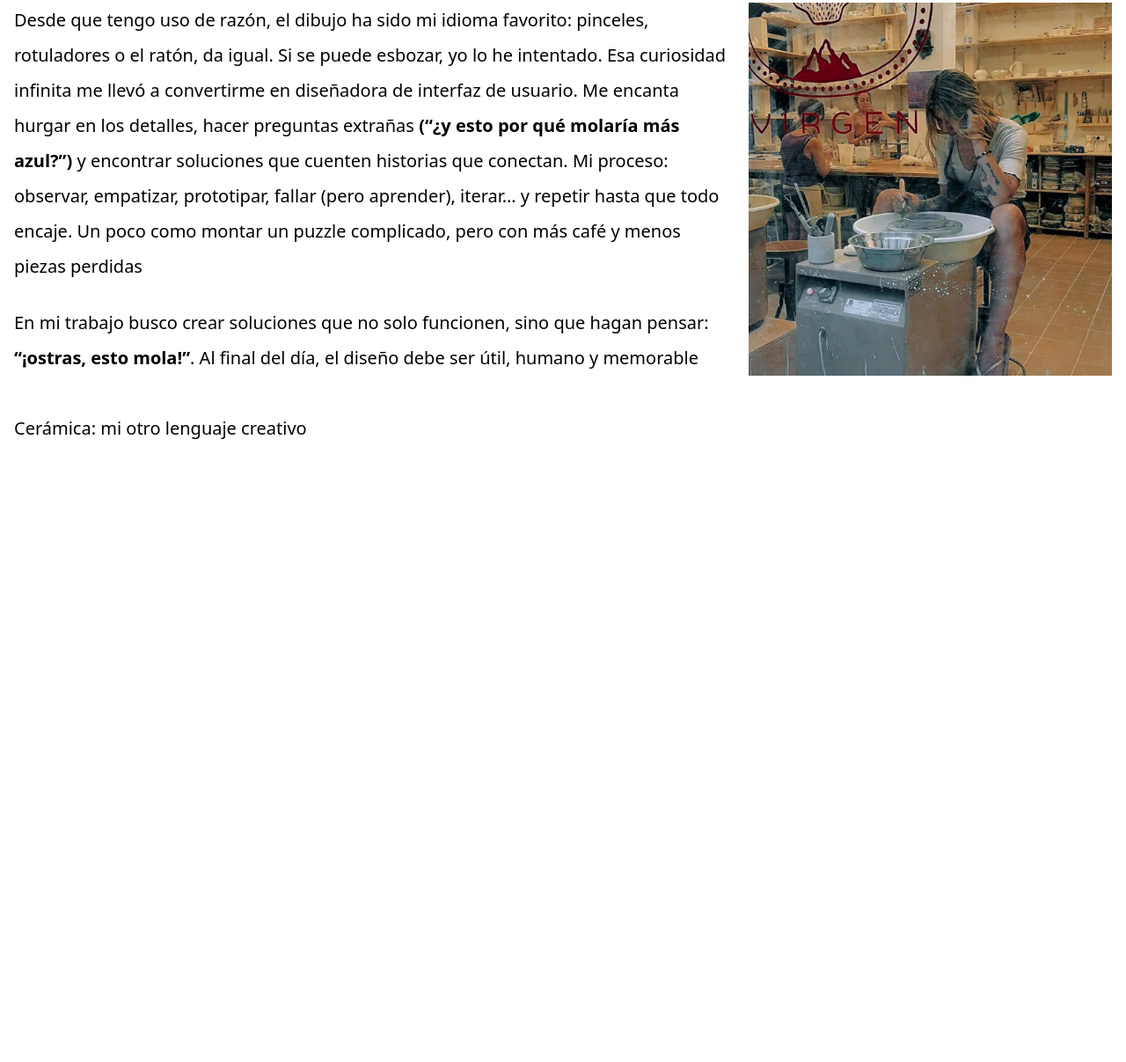
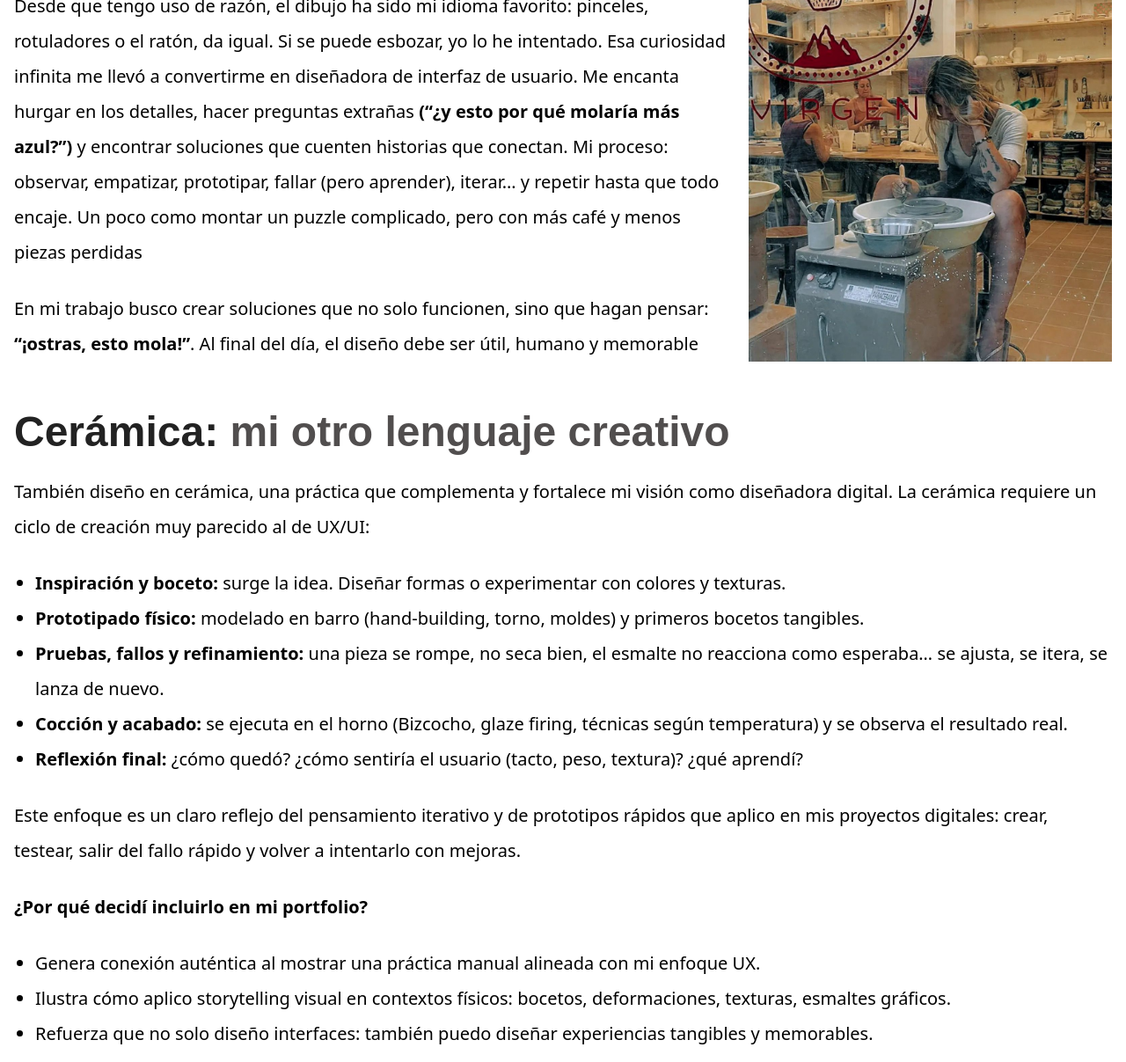
Before and after one commit to dawalberto/dalia-portfolio, an Astro site: page /about in a window 1280 px wide. Shown: the part 313-1520 px from the top of the page at 88% size. Before the commit the page ends 820 px from the top, so only its background shows below. Built offline with nearby package versions, Linux system fonts and the light colour scheme; Astro itself is replaced by a stand-in of ours; a web font is replaced by a local one.

Commit message:
feat: second section about page

```diff
--- a/src/layouts/Layout.astro
+++ b/src/layouts/Layout.astro
@@ -19,7 +19,7 @@ import "../styles/global.css"
     <main class="max-w-7xl mx-auto">
       <DesktopNav />
       <MobileNav />
-      <div class="inline-block mt-20 sm:mt-12 w-full px-4 2xl:px-0">
+      <div class="inline-block mt-20 sm:mt-12 w-full px-4 2xl:px-0 mb-12">
         <slot />
       </div>
     </main>
--- a/src/layouts/Project.astro
+++ b/src/layouts/Project.astro
@@ -21,12 +21,12 @@ const { title, titleIcon, rol, duration, typeOfProject, tools, link, navItems }
 
 <Layout>
   <article>
-    <header class="flex flex-col font-roboto text-4xl">
+    <header class="flex flex-col font-roboto text-4xl mt-16">
       <h1
         transition:animate={slide({
           duration: 500,
         })}
-        class="flex gap-4 4k:-ml-12 items-center mt-16 pb-6 font-bold"
+        class="flex gap-4 4k:-ml-12 items-center pb-6 font-bold"
       >
         <span><Icon icon={titleIcon} /></span>
         <span>{title}</span>
--- a/src/pages/about.astro
+++ b/src/pages/about.astro
@@ -1,6 +1,9 @@
 ---
 import Icon from "@/components/Icon.astro"
 import daliaCVPdf from "@assets/docs/dalia-cv.pdf"
+import aboutCeramic1Image from "@assets/images/about-ceramic-1.jpeg"
+import aboutCeramic2Image from "@assets/images/about-ceramic-2.jpeg"
+import ceramicAnimationImage from "@assets/images/ceramic-vertical.webp"
 import daliaCeramicsImage from "@assets/images/dalia-ceramics.jpeg"
 import Layout from "@layouts/Layout.astro"
 const buttonDownloadCvClass =
@@ -8,12 +11,14 @@ const buttonDownloadCvClass =
 ---
 
 <Layout>
-  <article class="relative sm:mt-24 font-sans font-normal leading-10 text-xl text-pretty">
+  <article
+    class="relative sm:mt-16 font-sans font-normal leading-10 text-lg sm:text-xl text-pretty"
+  >
     <a
       href={daliaCVPdf}
       download="dalia-cv.pdf"
       class:list={[
-        "sm:hidden fixed bottom-10 right-10 h-fit z-10 flex items-center gap-2",
+        "sm:hidden fixed bottom-4 right-4 h-fit z-10 flex items-center gap-2",
         buttonDownloadCvClass,
         "text-sm rounded-full",
       ]}
@@ -22,14 +27,14 @@ const buttonDownloadCvClass =
       <Icon icon="download-simple" size="16px" />
     </a>
     <section>
-      <div class="flex flex-col gap-10">
+      <div class="flex flex-col gap-14">
         <a
           href={daliaCVPdf}
           download="dalia-cv.pdf"
           class:list={[
             "self-end hidden sm:block",
             buttonDownloadCvClass,
-            "transform transition duration-200 hover:shadow-2xl hover:scale-105 active:shadow-none active:scale-100",
+            "transform transition duration-200 hover:shadow-2xl hover:scale-105 hover:rotate-3 active:shadow-none active:scale-100 active:rotate-0",
           ]}
         >
           Descargar CV
@@ -63,8 +68,80 @@ const buttonDownloadCvClass =
             </div>
           </div>
         </div>
-        <div>Cerámica: mi otro lenguaje creativo</div>
+        <div class="flex flex-col gap-6">
+          <h1 class="text-3xl sm:text-5xl font-bold font-playfair text-main-0">
+            <span>Cerámica:</span>
+            <span class="text-main-17">mi otro lenguaje creativo</span>
+          </h1>
+          <p>
+            También diseño en cerámica, una práctica que complementa y fortalece mi visión como
+            diseñadora digital. La cerámica requiere un ciclo de creación muy parecido al de UX/UI:
+          </p>
+          <ul class="list-disc list-outside ml-6">
+            <li>
+              <strong>Inspiración y boceto:</strong> surge la idea. Diseñar formas o experimentar con
+              colores y texturas.
+            </li>
+            <li>
+              <strong>Prototipado físico:</strong> modelado en barro (hand‑building, torno, moldes) y
+              primeros bocetos tangibles.
+            </li>
+            <li>
+              <strong>Pruebas, fallos y refinamiento:</strong> una pieza se rompe, no seca bien, el esmalte
+              no reacciona como esperaba… se ajusta, se itera, se lanza de nuevo.
+            </li>
+            <li>
+              <strong>Cocción y acabado:</strong> se ejecuta en el horno (Bizcocho, glaze firing, técnicas
+              según temperatura) y se observa el resultado real.
+            </li>
+            <li>
+              <strong>Reflexión final:</strong> ¿cómo quedó? ¿cómo sentiría el usuario (tacto, peso,
+              textura)? ¿qué aprendí?
+            </li>
+          </ul>
+          <p>
+            Este enfoque es un claro reflejo del pensamiento iterativo y de prototipos rápidos que
+            aplico en mis proyectos digitales: crear, testear, salir del fallo rápido y volver a
+            intentarlo con mejoras.
+          </p>
+          <p><strong>¿Por qué decidí incluirlo en mi portfolio?</strong></p>
+          <ul class="list-disc list-outside ml-6">
+            <li>
+              Genera conexión auténtica al mostrar una práctica manual alineada con mi enfoque UX.
+            </li>
+            <li>
+              Ilustra cómo aplico storytelling visual en contextos físicos: bocetos, deformaciones,
+              texturas, esmaltes gráficos.
+            </li>
+            <li>
+              Refuerza que no solo diseño interfaces: también puedo diseñar experiencias tangibles y
+              memorables.
+            </li>
+          </ul>
+          <div class="flex gap-6">
+            <!-- Columna izquierda -->
+            <div class="flex flex-col w-3/5 gap-3">
+              <div class="flex-1 overflow-hidden">
+                <img src={aboutCeramic1Image.src} alt="" class="w-full h-full object-cover" />
+              </div>
+              <div class="flex-1 overflow-hidden">
+                <img src={aboutCeramic2Image.src} alt="" class="w-full h-full object-cover" />
+              </div>
+            </div>
+
+            <!-- Columna derecha -->
+            <div class="flex-1 overflow-hidden">
+              <img src={ceramicAnimationImage.src} alt="" class="w-full h-full object-cover" />
+            </div>
+          </div>
+        </div>
       </div>
     </section>
   </article>
 </Layout>
+
+<style>
+  strong {
+    font-weight: 600;
+  }
+</style>
--- a/src/styles/global.css
+++ b/src/styles/global.css
@@ -4,7 +4,8 @@
 @theme {
   --color-main-0: #222222;
   --color-main-17: #514e4e;
-  --spacing-full-without-menu: calc(100dvh - 12 * var(--spacing));
+  /* 12 from menu heigh + 12 from layout bottom margin */
+  --spacing-full-without-menu: calc(100dvh - 24 * var(--spacing));
   --font-playfair: "Playfair", sans-serif;
   --font-inter: "Inter", sans-serif;
   --font-roboto: "Roboto", sans-serif;
```
Also changed, not shown: src/assets/images/about-ceramic-1.jpeg (added), src/assets/images/about-ceramic-2.jpeg (added), 2 other files.
